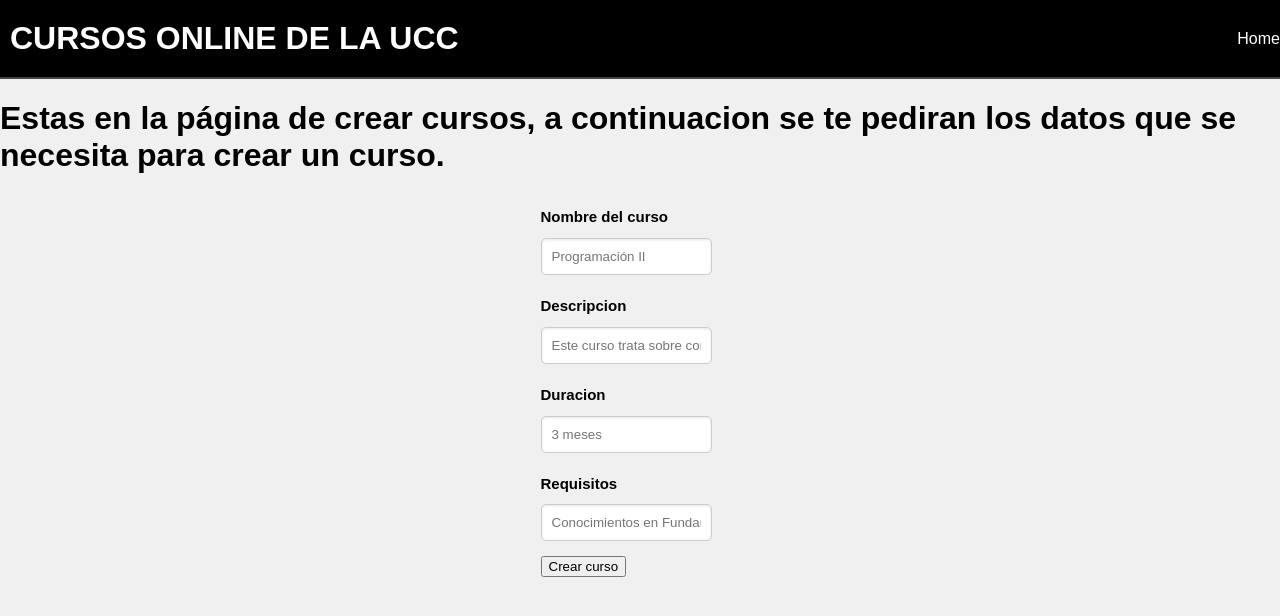
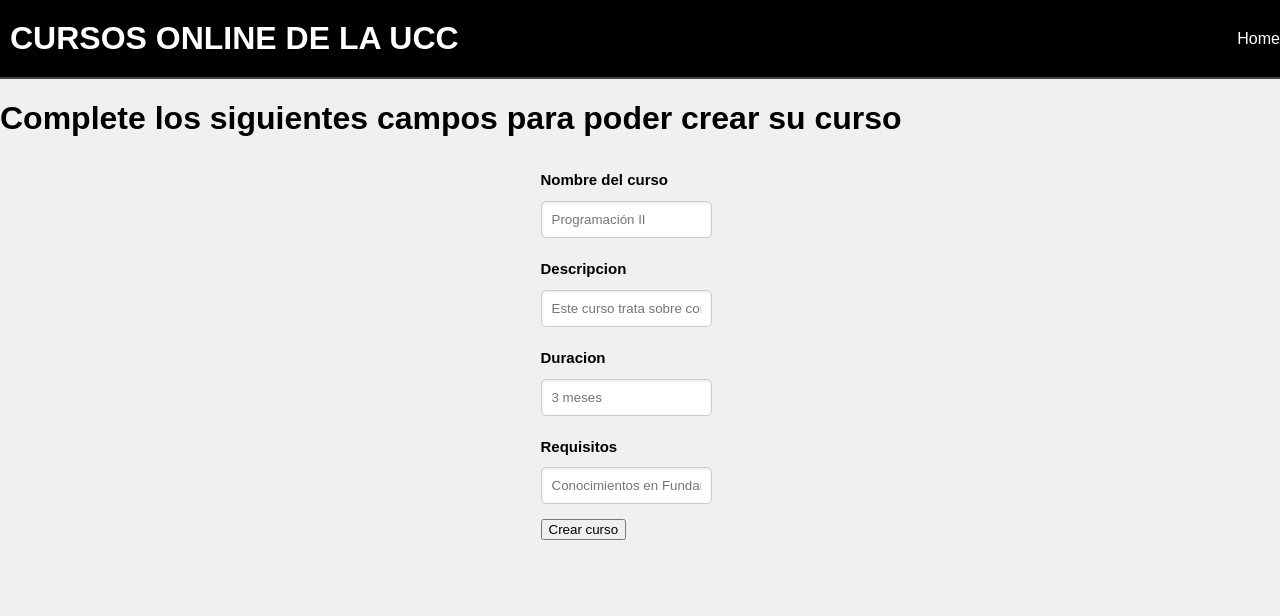
Before and after one commit to Kevinmass/TrabajoArquiSoft, a React (Create React App) app in the folder Trabajo_final/frontend/app1/: page /crearCurso in a window 1280 px wide. Shown: the top 616 px of the page. Built offline with nearby package versions, Linux system fonts and the light colour scheme.

Commit message:
Update crearCurso.js

```diff
--- a/Trabajo_final/frontend/app1/src/paginas/crearCurso.js
+++ b/Trabajo_final/frontend/app1/src/paginas/crearCurso.js
@@ -66,7 +66,7 @@ const [curso,setCurso] = useState({
             <HeaderMisCursos/>
             <div>
                 <h1>
-                    Estas en la página de crear cursos, a continuacion se te pediran los datos que se necesita para crear un curso.
+                    Complete los siguientes campos para poder crear su curso
                 </h1>
                 <div className="ingresarDatos">
                     <form onSubmit={cursoNuevo} >
```
